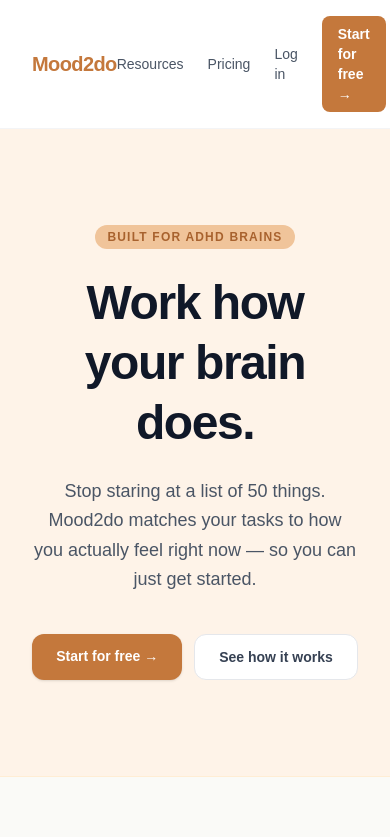
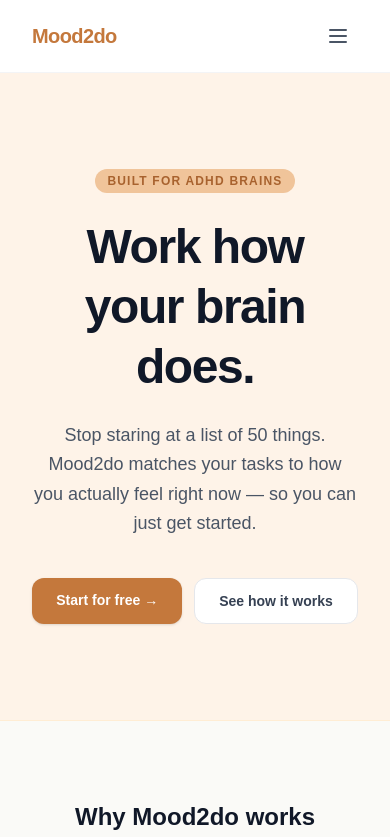
Before and after one commit to Atticwork-Studios/mood2do, a Next.js app: page / in a window 390 px wide. Shown: the top 837 px of the page. Built offline with nearby package versions, Linux system fonts and the light colour scheme.

Commit message:
Add mobile burger menu to MarketingNav
Co-Authored-By: Claude Sonnet 4.6 <noreply@anthropic.com>

```diff
--- a/app/components/MarketingNav.tsx
+++ b/app/components/MarketingNav.tsx
@@ -1,13 +1,20 @@
+'use client'
+
 import Link from 'next/link'
+import { useState } from 'react'
 
 export default function MarketingNav() {
+  const [open, setOpen] = useState(false)
+
   return (
     <nav className="sticky top-0 z-40 bg-white border-b border-gray-100">
       <div className="w-full max-w-6xl mx-auto px-8 py-4 flex items-center justify-between">
         <Link href="/" style={{ fontWeight: 800, letterSpacing: '-0.03em', fontSize: '1.25rem', color: 'var(--grain-primary)' }}>
           Mood2do
         </Link>
-        <div className="flex items-center gap-6">
+
+        {/* Desktop nav */}
+        <div className="hidden sm:flex items-center gap-6">
           <Link href="/resources" className="text-sm font-medium text-gray-600 hover:text-gray-900">Resources</Link>
           <Link href="/pricing" className="text-sm font-medium text-gray-600 hover:text-gray-900">Pricing</Link>
           <Link href="/sign-in" className="text-sm font-medium text-gray-600 hover:text-gray-900">Log in</Link>
@@ -19,7 +26,41 @@ export default function MarketingNav() {
             Start for free →
           </Link>
         </div>
+
+        {/* Mobile burger */}
+        <button
+          className="sm:hidden p-2 text-gray-600 hover:text-gray-900"
+          onClick={() => setOpen(!open)}
+          aria-label="Toggle menu"
+        >
+          {open ? (
+            <svg width="24" height="24" fill="none" stroke="currentColor" strokeWidth="2" viewBox="0 0 24 24">
+              <path strokeLinecap="round" strokeLinejoin="round" d="M6 18L18 6M6 6l12 12" />
+            </svg>
+          ) : (
+            <svg width="24" height="24" fill="none" stroke="currentColor" strokeWidth="2" viewBox="0 0 24 24">
+              <path strokeLinecap="round" strokeLinejoin="round" d="M4 6h16M4 12h16M4 18h16" />
+            </svg>
+          )}
+        </button>
       </div>
+
+      {/* Mobile menu */}
+      {open && (
+        <div className="sm:hidden border-t border-gray-100 bg-white px-8 py-4 flex flex-col gap-4">
+          <Link href="/resources" className="text-sm font-medium text-gray-600" onClick={() => setOpen(false)}>Resources</Link>
+          <Link href="/pricing" className="text-sm font-medium text-gray-600" onClick={() => setOpen(false)}>Pricing</Link>
+          <Link href="/sign-in" className="text-sm font-medium text-gray-600" onClick={() => setOpen(false)}>Log in</Link>
+          <Link
+            href="/sign-up"
+            className="text-sm font-semibold text-white px-4 py-3 rounded-lg text-center hover:opacity-90 transition-opacity"
+            style={{ background: 'var(--grain-primary)' }}
+            onClick={() => setOpen(false)}
+          >
+            Start for free →
+          </Link>
+        </div>
+      )}
     </nav>
   )
 }
```
